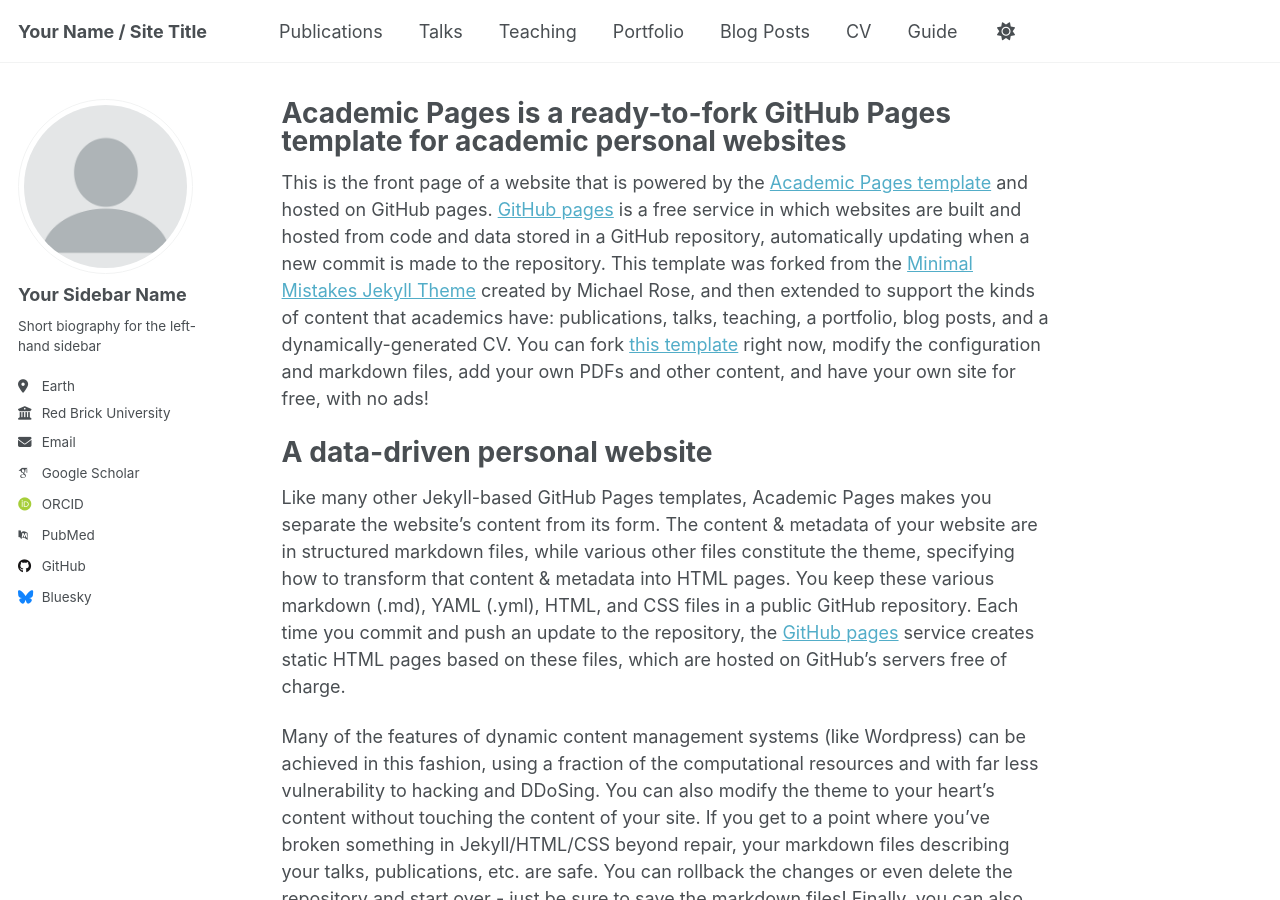
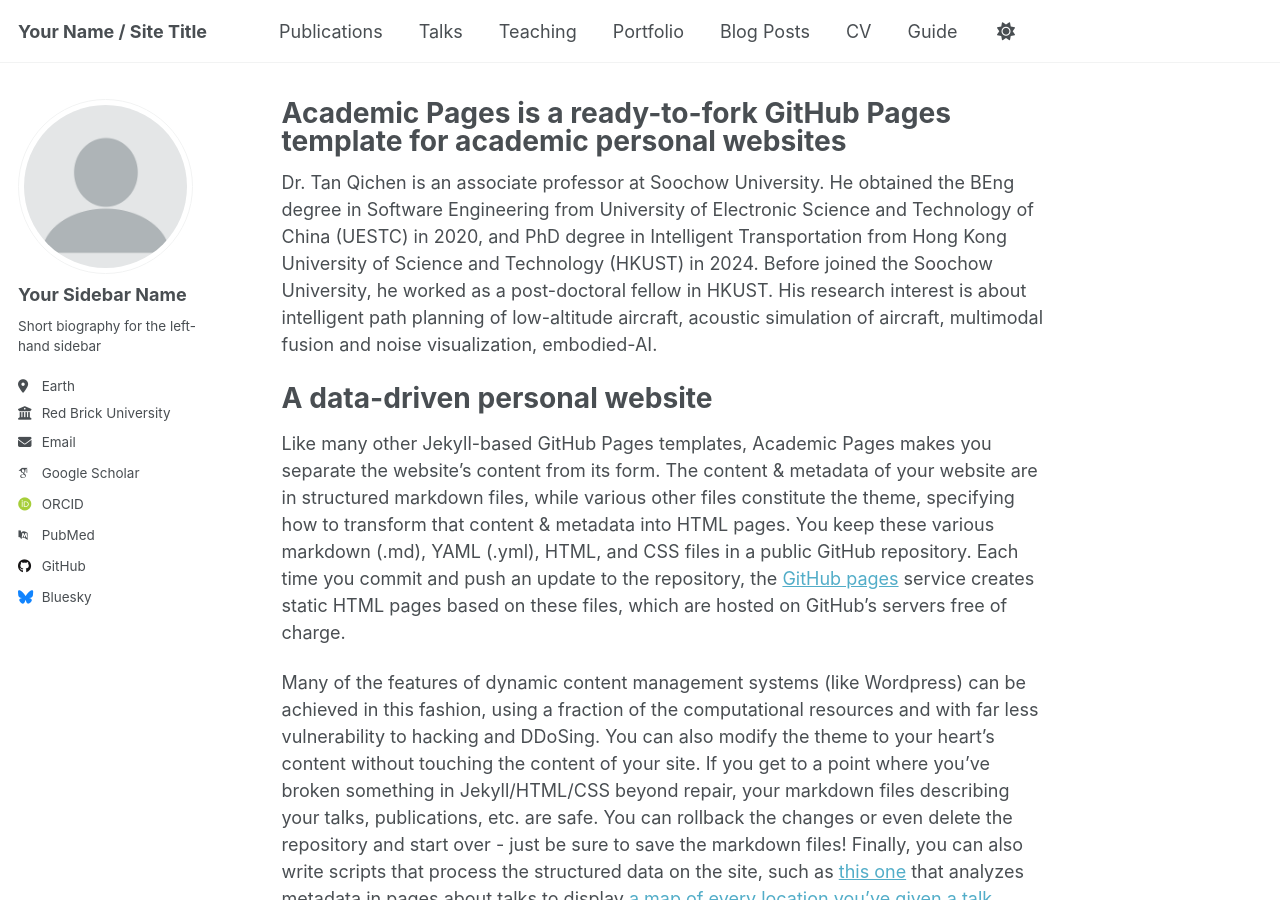
Before and after one commit to tylertam98/tylertam98.github.io, a Jekyll site: the page built from _pages/about.md, in a window 1280 px wide and 900 px high. Built offline with Jekyll 4.4.1, drawn with Linux system fonts in a browser that asks for light colours; some web fonts are replaced.

Commit message:
Update about.md

```diff
--- a/_pages/about.md
+++ b/_pages/about.md
@@ -7,7 +7,7 @@ redirect_from:
   - /about.html
 ---
 
-This is the front page of a website that is powered by the [Academic Pages template](https://github.com/academicpages/academicpages.github.io) and hosted on GitHub pages. [GitHub pages](https://pages.github.com) is a free service in which websites are built and hosted from code and data stored in a GitHub repository, automatically updating when a new commit is made to the repository. This template was forked from the [Minimal Mistakes Jekyll Theme](https://mmistakes.github.io/minimal-mistakes/) created by Michael Rose, and then extended to support the kinds of content that academics have: publications, talks, teaching, a portfolio, blog posts, and a dynamically-generated CV. You can fork [this template](https://github.com/academicpages/academicpages.github.io) right now, modify the configuration and markdown files, add your own PDFs and other content, and have your own site for free, with no ads!
+Dr. Tan Qichen is an associate professor at Soochow University. He obtained the BEng degree in Software Engineering from University of Electronic Science and Technology of China (UESTC) in 2020, and PhD degree in Intelligent Transportation from Hong Kong University of Science and Technology (HKUST) in 2024. Before joined the Soochow University, he worked as a post-doctoral fellow in HKUST. His research interest is about intelligent path planning of low-altitude aircraft, acoustic simulation of aircraft, multimodal fusion and noise visualization, embodied-AI.
 
 A data-driven personal website
 ======
```
